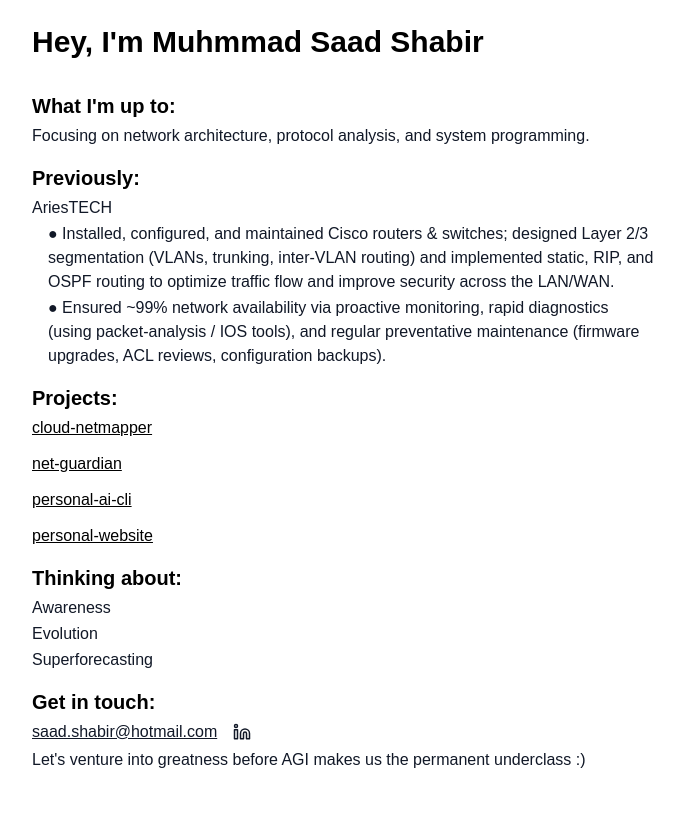
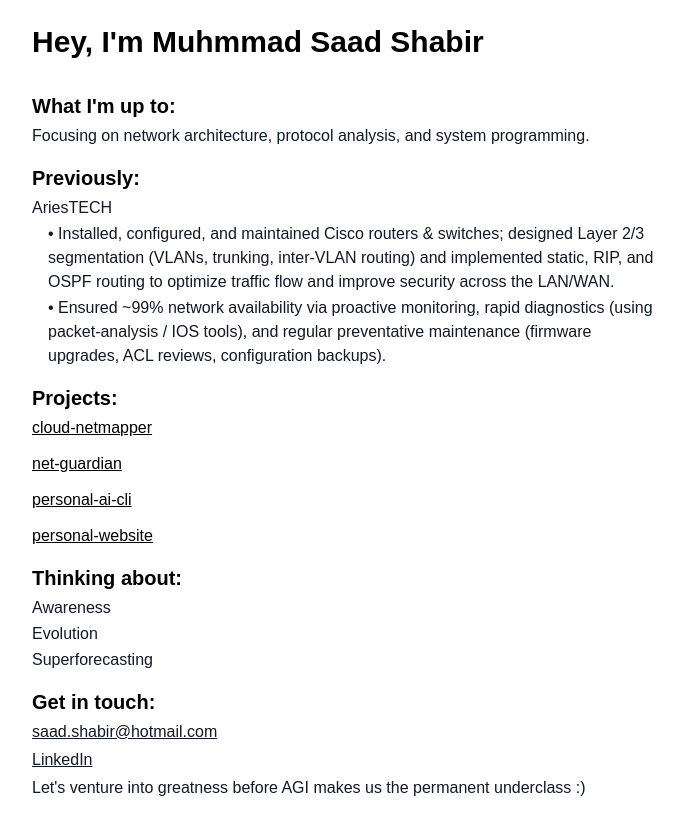
Before and after one commit to msaadshabir/personal-website, a Next.js app: page / in a window 1280 px wide. Shown: the whole page, without its empty margins (296-980 px from the left). Before the commit the page ends 800 px from the top, so only its background shows below. Built offline with nearby package versions, Linux system fonts and the light colour scheme; a small style sheet from the web is missing.

Commit message:
Update page.js

```diff
--- a/app/page.js
+++ b/app/page.js
@@ -17,8 +17,8 @@ export default function Home() {
           <div>
             <p className="font-medium">AriesTECH</p>
             <div className="ml-4 mt-0.5 space-y-0.5 font-normal">
-              <p>● Installed, configured, and maintained Cisco routers & switches; designed Layer 2/3 segmentation (VLANs, trunking, inter-VLAN routing) and implemented static, RIP, and OSPF routing to optimize traffic flow and improve security across the LAN/WAN.</p>
-              <p>● Ensured ~99% network availability via proactive monitoring, rapid diagnostics (using packet-analysis / IOS tools), and regular preventative maintenance (firmware upgrades, ACL reviews, configuration backups).</p>
+              <p>• Installed, configured, and maintained Cisco routers & switches; designed Layer 2/3 segmentation (VLANs, trunking, inter-VLAN routing) and implemented static, RIP, and OSPF routing to optimize traffic flow and improve security across the LAN/WAN.</p>
+              <p>• Ensured ~99% network availability via proactive monitoring, rapid diagnostics (using packet-analysis / IOS tools), and regular preventative maintenance (firmware upgrades, ACL reviews, configuration backups).</p>
             </div>
           </div>
         </div>
@@ -47,13 +47,11 @@ export default function Home() {
         </div>
 
         <h3 className="text-xl font-semibold mb-1 text-black">Get in touch:</h3>
-        <div className="flex items-center space-x-4 mb-1">
+        <div className="mb-1">
           <a href="mailto:saad.shabir@hotmail.com" className="text-gray-900 font-normal underline">saad.shabir@hotmail.com</a>
-          <div className="flex items-center space-x-4">
-            <a href="https://www.linkedin.com/in/saadshabir/" target="_blank" rel="noopener noreferrer">
-              <svg aria-label="LinkedIn" xmlns="http://www.w3.org/2000/svg" width="18" height="18" viewBox="0 0 24 24" fill="none" stroke="currentColor" strokeWidth="2" strokeLinecap="round" strokeLinejoin="round" className="lucide lucide-linkedin text-gray-900 hover:text-gray-600"><path d="M16 8a6 6 0 0 1 6 6v7h-4v-7a2 2 0 0 0-2-2 2 2 0 0 0-2 2v7h-4v-7a6 6 0 0 1 6-6z"></path><rect width="4" height="12" x="2" y="9"></rect><circle cx="4" cy="4" r="2"></circle></svg>
-            </a>
-          </div>
+        </div>
+        <div className="mb-1">
+          <a href="https://www.linkedin.com/in/saadshabir/" target="_blank" rel="noopener noreferrer" className="text-gray-900 font-normal underline">LinkedIn</a>
         </div>
         <p className="text-gray-900 font-normal">Let's venture into greatness before AGI makes us the permanent underclass :)</p>
       </main>
```
